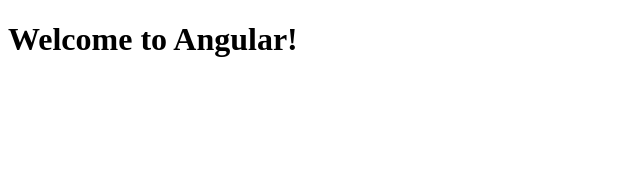
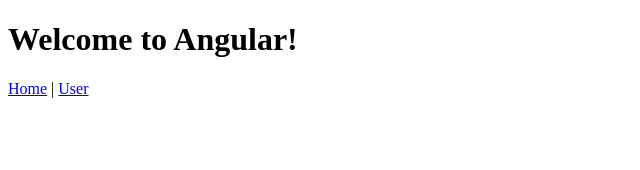
Before and after one commit to rooreckless/typescript-learn-fastest-udemy, an Angular app in the folder project_angular_01/: page / in a window 1280 px wide. Shown: the top 170 px of the page, without its empty margins (0-640 px from the left). Built offline with nearby package versions, Linux system fonts and the light colour scheme.

Commit message:
app.tsでもルーティングを使えるようにし、navタグを追加

```diff
--- a/project_angular_01/src/app/app.ts
+++ b/project_angular_01/src/app/app.ts
@@ -13,12 +13,23 @@
 
 
 import {Component} from '@angular/core';
+//ルーティングを有効化するためインポート
+import {RouterOutlet} from '@angular/router';
 
 @Component({
   selector: 'app-root',
+  // router-outletをtemplateで使い、navタグで簡単なナビゲーションを追加
   template: `
     <h1>Welcome to Angular!</h1>
+    <nav>
+      <a href="/">Home</a>
+      |
+      <a href="/user">User</a>
+    </nav>
+    <router-outlet />
   `,
-  imports: [],
+  //ルーティングを有効化するため↑でインポートしたRouterOutletをimportsに追加
+  //これで、template内で<router-outlet>が使えるようになる
+  imports: [RouterOutlet],
 })
 export class App {}
```
